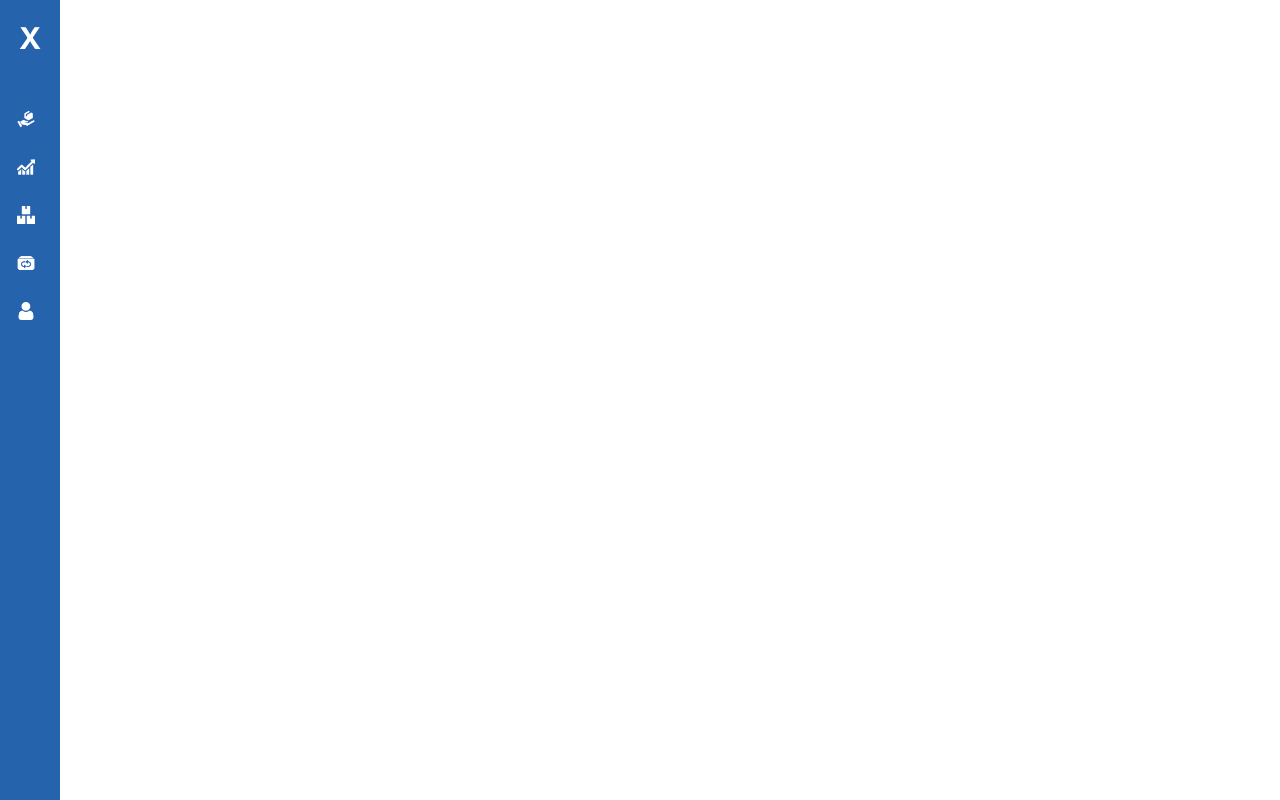
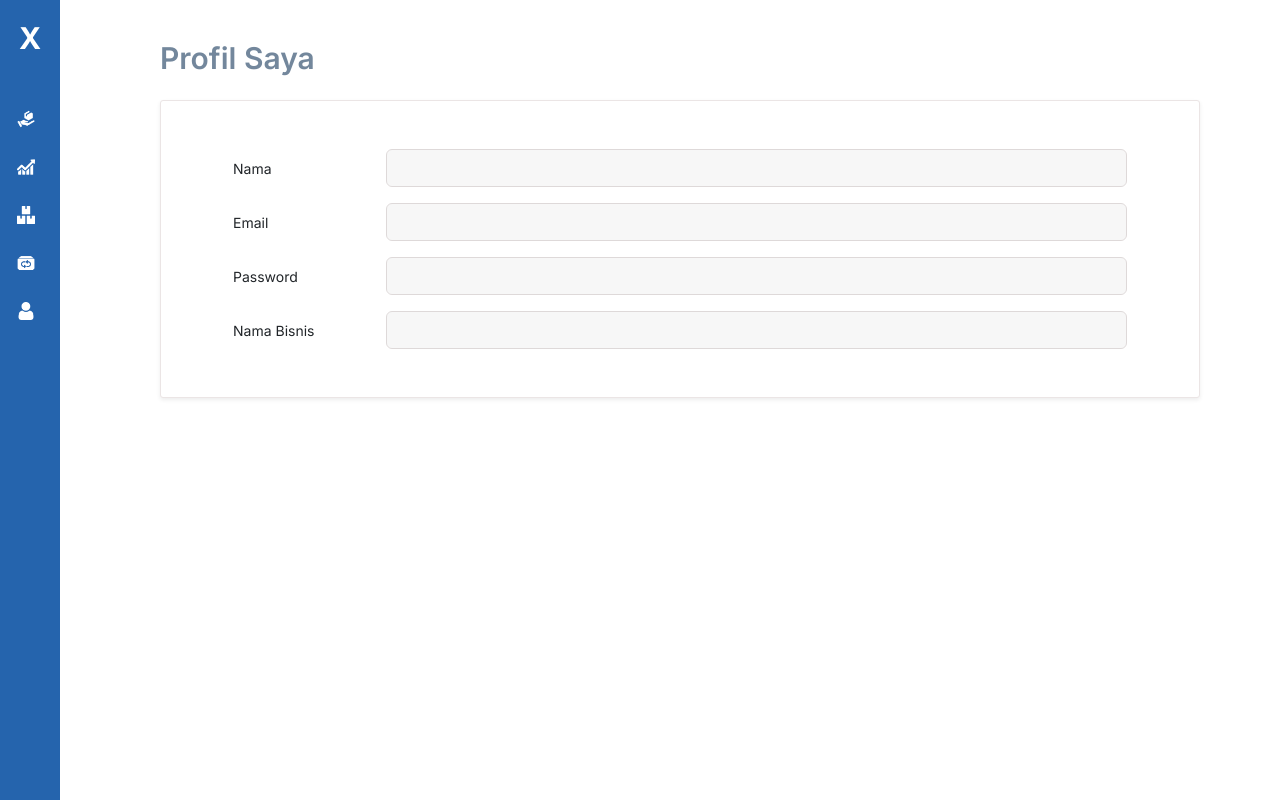
Before and after one commit to away1205/inWarung-react, a React (Vite) app: page /profil in a window 1280 px wide. Built offline with nearby package versions, Linux system fonts and the light colour scheme.

Commit message:
integrate the transaksi page to text to speech and chatgpt

```diff
--- a/src/features/inventaris/UpdateBarang.jsx
+++ b/src/features/inventaris/UpdateBarang.jsx
@@ -74,7 +74,7 @@ function UpdateBarang() {
               );
             })}
           </Form.Select>
-          <Form.Label htmlFor='current_stock'>Stock Sekarang</Form.Label>
+          {/* <Form.Label htmlFor='current_stock'>Stock Sekarang</Form.Label>
           <Form.Control
             id='retail_price'
             {...register('current_stock', {
@@ -83,7 +83,7 @@ function UpdateBarang() {
             })}
             disabled={!isEdit}
             type='number'
-          />
+          /> */}
 
           <div className='d-flex mt-4 gap-2 justify-content-end'>
             {isEdit ? (
--- /dev/null
+++ b/src/features/transaksi/ContinousRecognition.jsx
@@ -0,0 +1,45 @@
+import {
+  SpeechConfig,
+  AudioConfig,
+  SpeechRecognizer,
+  ResultReason,
+} from 'microsoft-cognitiveservices-speech-sdk';
+
+const continousRecognition = (
+  subscriptionKey,
+  serviceRegion,
+  onRecognition
+) => {
+  const speechConfig = SpeechConfig.fromSubscription(
+    subscriptionKey,
+    serviceRegion
+  );
+  speechConfig.speechRecognitionLanguage = 'id-ID';
+
+  const audioConfig = AudioConfig.fromDefaultMicrophoneInput();
+  const recognizer = new SpeechRecognizer(speechConfig, audioConfig);
+
+  recognizer.recognized = (s, e) => {
+    if (e.result.reason === ResultReason.RecognizedSpeech) {
+      console.log(`RECOGNIZED: Text=${e.result.text}`);
+      if (onRecognition) {
+        onRecognition(e.result.text);
+      }
+    } else if (e.result.reason === ResultReason.NoMatch) {
+      console.log('NOMATCH: Speech could not be recognized.');
+    }
+  };
+
+  // recognizer.startContinuousRecognitionAsync(
+  // () => {
+  //   console.log('Continuous Recognition Started');
+  // },
+  // (err) => {
+  //   console.error(err);
+  // }
+  // );
+
+  return recognizer;
+};
+
+export default continousRecognition;
--- a/src/features/transaksi/TabRekam.jsx
+++ b/src/features/transaksi/TabRekam.jsx
@@ -1,7 +1,7 @@
 import AudioRecorder from './Recorder';
 import { RecorderRealTime } from './RecorderRealTime';
 
-function TabRekam({ onListBarang, onTranscription }) {
+function TabRekam({ children }) {
   return (
     <div className='shadow-sm py-2 pt-3' id='kontenTabTransaksi'>
       <div className='row' id='home' role='tabpanel' aria-labelledby='home-tab'>
@@ -32,10 +32,7 @@ function TabRekam({ onListBarang, onTranscription }) {
 
           <div className='col-3 d-flex align-items-center'>
             <div className='row'>
-              <AudioRecorder
-                onListBarang={onListBarang}
-                onTranscription={onTranscription}
-              />
+              {children}
               {/* <RecorderRealTime /> */}
             </div>
           </div>
--- a/src/features/transaksi/TabelTransaksi.jsx
+++ b/src/features/transaksi/TabelTransaksi.jsx
@@ -10,7 +10,6 @@ const tableHead = ['No', 'Nama', 'Harga', 'Kuantitas', 'Total'];
 function TabelTransaksi({
   listTransaksi = [],
   onListTransaksi,
-  transcription,
   onTranscription,
 }) {
   const [totalHarga, setTotalHarga] = useState(0);
@@ -121,16 +120,6 @@ function TabelTransaksi({
         </tfoot>
       </Table>
 
-      {transcription && (
-        <div
-          className='px-2 py-2 mb-4'
-          style={{ backgroundColor: '#DDDDD', borderRadius: '.5rem' }}
-        >
-          <span className='fw-bold'>Transkripsi:</span>
-          <p>{transcription} Testing</p>
-        </div>
-      )}
-
       <Button
         variant={isCreating ? 'primary' : 'outline-primary'}
         onClick={handleSubmitTransaksi}
--- /dev/null
+++ b/src/hooks/usePostTransactionGPT.jsx
@@ -0,0 +1,29 @@
+import { getTransactionFromGPT } from '../services/apiSpeechToText';
+import { useMutation, useQueryClient } from '@tanstack/react-query';
+import toast from 'react-hot-toast';
+
+function usePostTransactionGPT() {
+  const queryClient = useQueryClient();
+
+  const {
+    mutate: postTransactionGPT,
+    isPending,
+    error,
+  } = useMutation({
+    mutationFn: getTransactionFromGPT,
+    onSuccess: () => {
+      toast.success('Tabel dari GPT telah ditambah');
+      queryClient.invalidateQueries({
+        queryKey: ['transaction'],
+      });
+    },
+
+    onError: (err) => {
+      toast.error(err.message);
+    },
+  });
+
+  return { postTransactionGPT, isPending, error };
+}
+
+export default usePostTransactionGPT;
--- /dev/null
+++ b/src/hooks/useTransaction.jsx
@@ -0,0 +1,15 @@
+import { useQuery } from '@tanstack/react-query';
+import { getTransactionFromGPT } from '../services/apiSpeechToText';
+
+export function useTransactionGPT(prompt) {
+  const {
+    isPending,
+    data: transaction,
+    error,
+  } = useQuery({
+    queryKey: ['transaction'],
+    queryFn: () => getTransactionFromGPT(),
+  });
+
+  return { isPending, error, transaction };
+}
--- a/src/pages/Profil.jsx
+++ b/src/pages/Profil.jsx
@@ -1,5 +1,89 @@
 function Profil() {
-  return <div>{/* Your component content here */}</div>;
+  return (
+    <div className='home-content py-3 h-100'>
+      <div className='row mt-4'>
+        <div className='judul col-10'>
+          <h1>Profil Saya</h1>
+        </div>
+      </div>
+      <div className='table-container shadow-sm p-5 mt-3'>
+        <div className='row px-4'>
+          <div className='col-12'>
+            <div className='form-group p-0'>
+              <div className='row'>
+                <div className='col-2 d-flex align-items-center '>
+                  <p className='m-0'>Nama </p>
+                </div>
+                <div className='col-10'>
+                  <input
+                    type='text'
+                    className='input-form form-control'
+                    aria-describedby=''
+                    name=''
+                    value=''
+                  />
+                </div>
+              </div>
+            </div>
+          </div>
+          <div className='col-12 mt-3'>
+            <div className='form-group p-0'>
+              <div className='row'>
+                <div className='col-2 d-flex align-items-center '>
+                  <p className='m-0'>Email</p>
+                </div>
+                <div className='col-10'>
+                  <input
+                    type='email'
+                    className='input-form form-control'
+                    aria-describedby=''
+                    name=''
+                    value=''
+                  />
+                </div>
+              </div>
+            </div>
+          </div>
+          <div className='col-12 mt-3'>
+            <div className='form-group p-0'>
+              <div className='row'>
+                <div className='col-2 d-flex align-items-center '>
+                  <p className='m-0'>Password</p>
+                </div>
+                <div className='col-10'>
+                  <input
+                    type='password'
+                    className='input-form form-control'
+                    aria-describedby=''
+                    name=''
+                    value=''
+                  />
+                </div>
+              </div>
+            </div>
+          </div>
+          <div className='col-12 mt-3'>
+            <div className='form-group p-0'>
+              <div className='row'>
+                <div className='col-2 d-flex align-items-center '>
+                  <p className='m-0'>Nama Bisnis</p>
+                </div>
+                <div className='col-10'>
+                  <input
+                    type='text'
+                    className='input-form form-control'
+                    aria-describedby=''
+                    name=''
+                    value=''
+                  />
+                </div>
+              </div>
+            </div>
+          </div>
+        </div>
+      </div>
+    </div>
+  );
 }
 
 export default Profil;
--- a/src/pages/Transaksi.jsx
+++ b/src/pages/Transaksi.jsx
@@ -8,13 +8,21 @@ import Button from 'react-bootstrap/esm/Button';
 import TabelTransaksi from '../features/transaksi/TabelTransaksi';
 import useBarang from '../hooks/useBarang';
 import TabRekam from '../features/transaksi/TabRekam';
+import usePostTransactionGPT from '../hooks/usePostTransactionGPT';
+import AudioRecorder from '../features/transaksi/Recorder';
+import { Spinner } from 'react-bootstrap';
+import { useTransactionGPT } from '../hooks/useTransaction';
 
 function Transaksi() {
   const { barang, isPending } = useBarang();
   const [listBarang, setListBarang] = useState([]);
-  const [transcription, setTranscription] = useState('');
+  const [transcription, setTranscription] = useState([]);
+  const { handleSubmit, register } = useForm();
 
-  const { handleSubmit, register } = useForm();
+  const { postTransactionGPT, isPending: isPendingGPT } =
+    usePostTransactionGPT();
+
+  const { transaction } = useTransactionGPT();
 
   function handleAddTransaction(data) {
     const [selectedBarang] = barang.filter(
@@ -29,6 +37,7 @@ function Transaksi() {
       },
     ]);
   }
+
   return (
     <div>
       <div className='home-content py-3 h-100'>
@@ -44,10 +53,14 @@ function Transaksi() {
           <div className='col-12 mt-2 mb-2'>
             <Tabs>
               <Tab eventKey={'rekam'} title='Rekam Barang'>
-                <TabRekam
-                  onListBarang={setListBarang}
-                  onTranscription={setTranscription}
-                />
+                <TabRekam>
+                  <AudioRecorder
+                    onListBarang={setListBarang}
+                    onTranscription={setTranscription}
+                    onTransactionGPT={postTransactionGPT}
+                    transcription={transcription}
+                  />
+                </TabRekam>
               </Tab>
 
               <Tab eventKey={'pilih'} title='Pilih Barang'>
@@ -95,6 +108,20 @@ function Transaksi() {
               </Tab>
             </Tabs>
           </div>
+
+          {transcription.length > 0 && (
+            <div
+              className='mt-4 px-2 pt-2 pb-2'
+              style={{ borderRadius: '0.6rem', backgroundColor: '#fff' }}
+            >
+              <h6>Transkripsi :</h6>
+              <p>
+                {transcription?.map((item, i) => (
+                  <span key={i}>{item} </span>
+                ))}
+              </p>
+            </div>
+          )}
         </div>
 
         {listBarang.length >= 1 && (
@@ -105,6 +132,7 @@ function Transaksi() {
             onTranscription={setTranscription}
           />
         )}
+        {isPendingGPT && <Spinner size='xl' />}
       </div>
     </div>
   );
--- /dev/null
+++ b/src/services/apiSpeechToText.js
@@ -0,0 +1,21 @@
+const baseUrl = `${import.meta.env.VITE_AI_URI}/receipt`;
+
+// Function to post the prompt to the chatGPT api
+export async function getTransactionFromGPT(prompt) {
+  if (prompt === undefined || null) return null;
+
+  const formData = new FormData();
+  formData.append('transcription', prompt);
+
+  try {
+    const response = await fetch(baseUrl, {
+      method: 'POST',
+      body: formData,
+    });
+    const newCategory = await response.json();
+    console.log('Category created:', newCategory);
+    return newCategory;
+  } catch (error) {
+    console.error('Error creating category:', error);
+  }
+}
--- a/src/utils/helpers.js
+++ b/src/utils/helpers.js
@@ -44,3 +44,9 @@ export function formatDate(dateString) {
 
   return formattedDate;
 }
+
+export const formatDuration = (seconds) => {
+  const minutes = Math.floor(seconds / 60);
+  const remainingSeconds = seconds % 60;
+  return `${minutes}:${remainingSeconds < 10 ? '0' : ''}${remainingSeconds}`;
+};
```
Also changed, not shown: src/features/transaksi/Recorder.jsx (+98 -51 lines), 1 other file (tests, documents, lock files or other folders).
